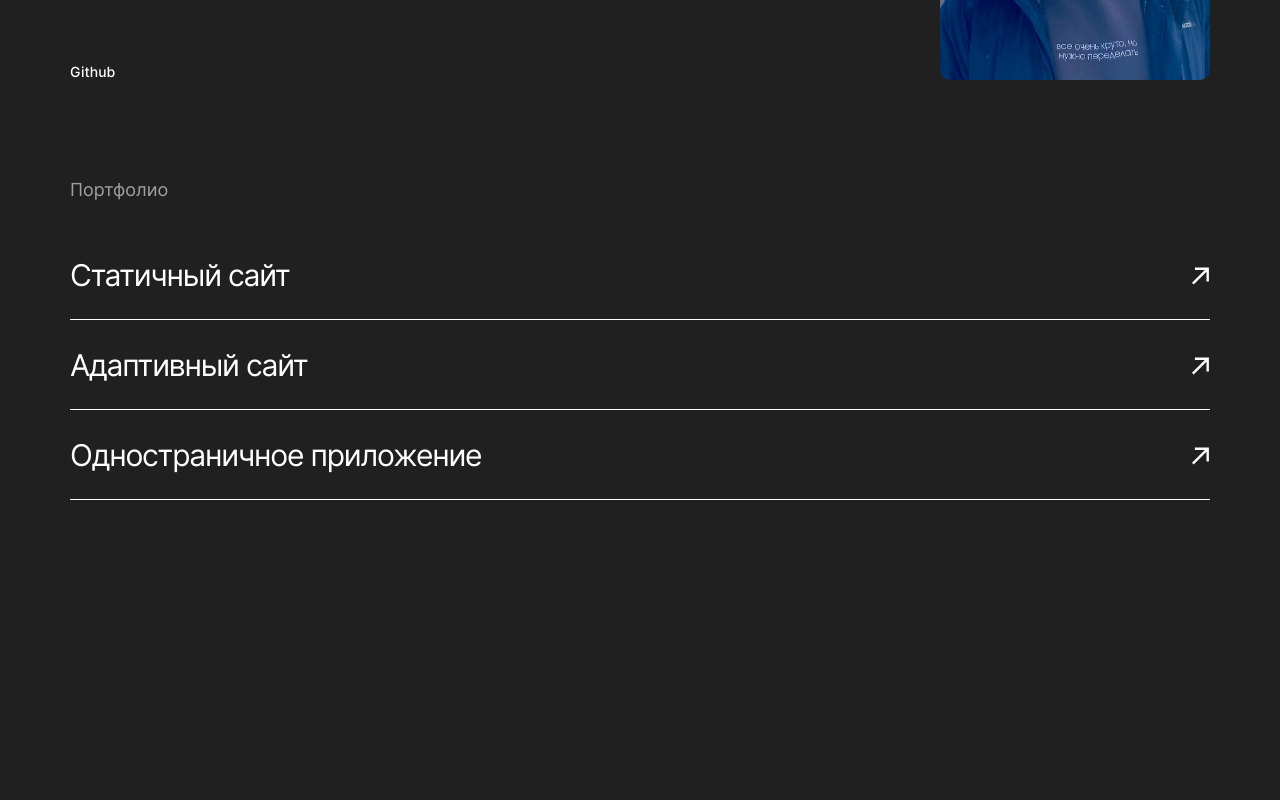
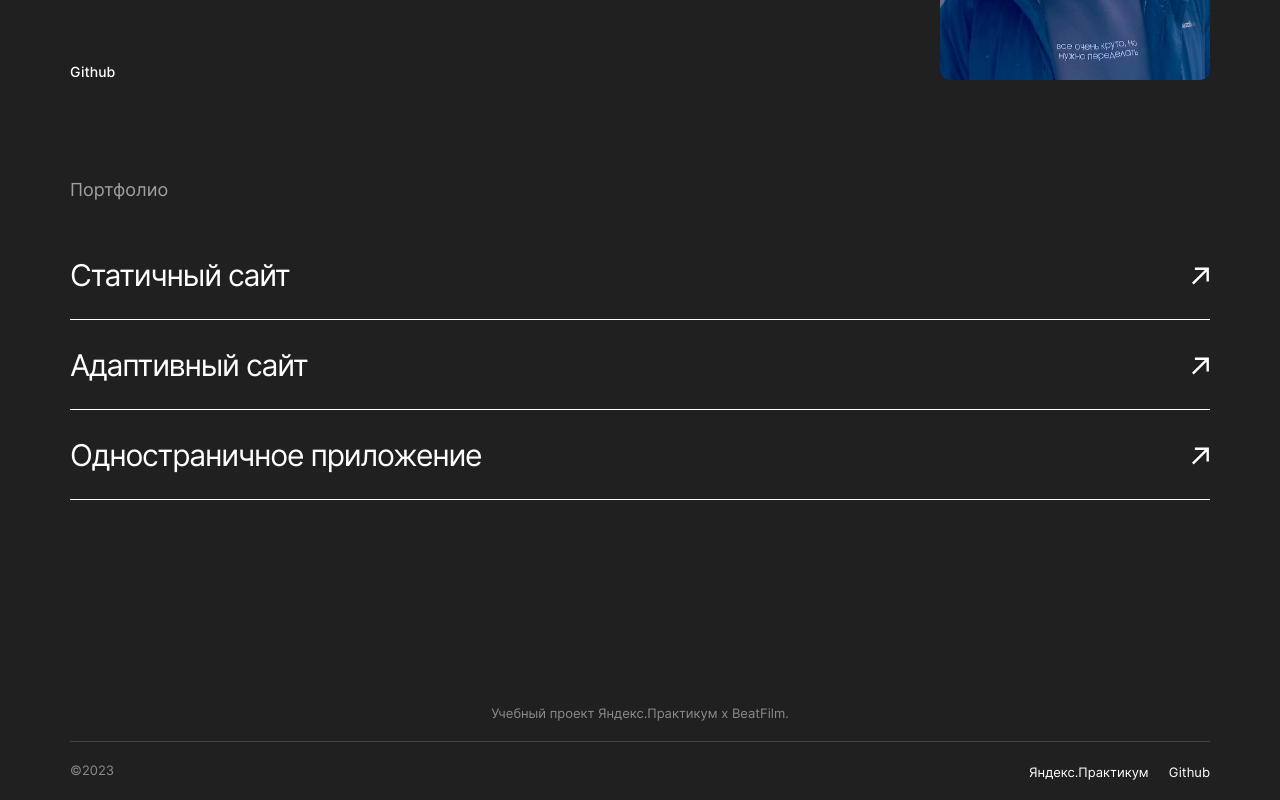
Before and after one commit to romankrivopalov/movies-explorer-frontend, a React (Create React App) app: page / in a window 1280 px wide. Shown: the part 2254-3054 px from the top of the page. Before the commit the page ends 2754 px from the top, so only its background shows below. Built offline with nearby package versions, Linux system fonts and the light colour scheme.

Commit message:
create Footer component

```diff
--- /dev/null
+++ b/src/components/Footer/Footer.css
@@ -0,0 +1,97 @@
+.footer {
+  margin: 138px 10px 20px 10px;
+}
+
+.footer__title {
+  margin: 0;
+  position: relative;
+  font-size: 12px;
+  line-height: 59px;
+  font-weight: 400;
+  color: #8B8B8B;
+  text-align: center;
+}
+
+.footer__wrapper {
+  padding: 0;
+  display: flex;
+  flex-direction: column;
+}
+
+.footer__title::after {
+  content: '';
+  position: absolute;
+  left: 0;
+  bottom: 0;
+  height: 1px;
+  width: 100%;
+  background-color: #424242;
+}
+
+.footer__list {
+  display: flex;
+  flex-direction: column;
+  align-items: center;
+  gap: 12px;
+  list-style: none;
+  margin: 0;
+  padding: 0;
+}
+
+.footer__link {
+  font-size: 12px;
+  line-height: 15px;
+  font-weight: 400;
+  color: var(--color-white);
+  text-decoration: none;
+}
+
+.footer__age {
+  margin: 0;
+  padding: 30px 0 0 0;
+  font-size: 12px;
+  line-height: 15px;
+  font-weight: 400;
+  text-align: center;
+  color: #8B8B8B;
+}
+
+@media screen and (min-width: 768px) {
+  .footer {
+    margin: 148px 20px 20px 20px;
+  }
+
+  .footer__title {
+    font-size: 13px;
+    line-height: 58px;
+  }
+
+  .footer__wrapper {
+    padding-top: 20px;
+    flex-direction: row-reverse;
+    justify-content: space-between;
+  }
+
+  .footer__list {
+    flex-direction: row;
+    gap: 20px;
+  }
+
+  .footer__link {
+    font-size: 13px;
+    line-height: 16px;
+  }
+
+  .footer__age {
+    padding: 0;
+    font-size: 13px;
+    line-height: 16px;
+  }
+}
+
+@media screen and (min-width: 1280px) {
+  .footer {
+    margin: 184px auto 20px auto;
+    width: 1140px;
+  }
+}
--- /dev/null
+++ b/src/components/Footer/Footer.js
@@ -0,0 +1,38 @@
+function Footer() {
+  function getYear() {
+    return new Date().getFullYear();
+  }
+
+  return (
+    <footer className="footer">
+      <h2 className="footer__title">
+        Учебный проект Яндекс.Практикум х&nbsp;BeatFilm.
+      </h2>
+      <div className="footer__wrapper">
+        <ul className="footer__list">
+          <li>
+            <a
+              href='https://practicum.yandex.ru/'
+              target='_blank'
+              rel="noopener noreferrer"
+              className="footer__link">
+              Яндекс.Практикум
+            </a>
+          </li>
+          <li>
+            <a
+              href='https://github.com/romankrivopalov'
+              target='_blank'
+              rel="noopener noreferrer"
+              className="footer__link">
+              Github
+            </a>
+          </li>
+        </ul>
+        <p className="footer__age">&copy;{getYear()}</p>
+      </div>
+    </footer>
+  )
+}
+
+export default Footer;
--- a/src/components/Main/Main.js
+++ b/src/components/Main/Main.js
@@ -3,6 +3,7 @@ import Project from "./Project/Project.js";
 import Techno from "./Techo/Techno.js";
 import Student from "./Student/Student.js";
 import Portfolio from "./Portfolio/Portfolio.js";
+import Footer from "../Footer/Footer.js";
 
 function Main() {
   return (
@@ -12,6 +13,7 @@ function Main() {
       <Techno/>
       <Student/>
       <Portfolio/>
+      <Footer/>
     </div>
   )
 }
--- a/src/index.css
+++ b/src/index.css
@@ -13,3 +13,5 @@
 @import url('./components/Main/Techo/Techno.css');
 @import url('./components/Main/Student/Student.css');
 @import url('./components/Main/Portfolio/Portfolio.css');
+
+@import url('./components/Footer/Footer.css');
```
